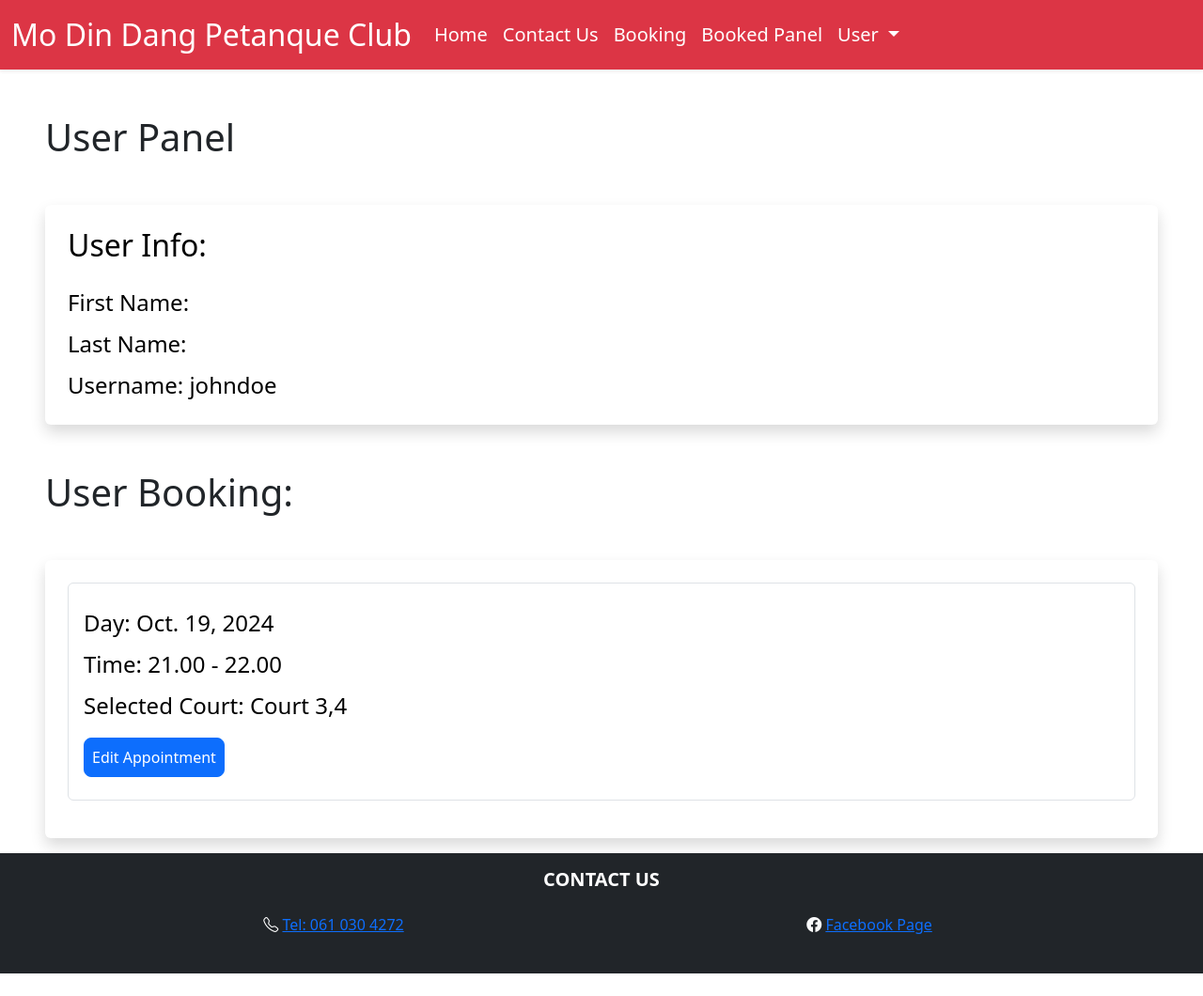
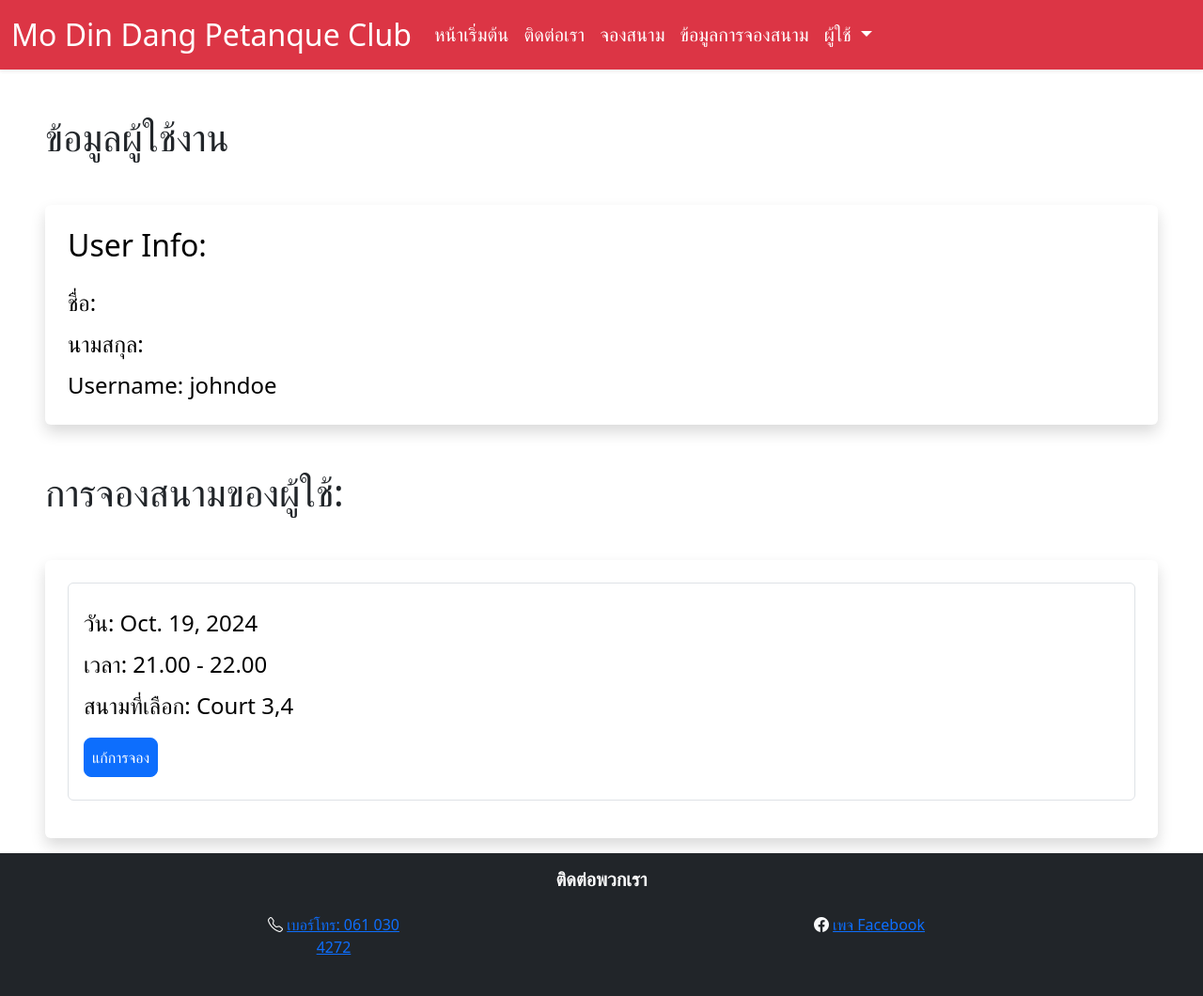
Before and after one commit to phawin-1494/Django_Assignment, a Django app: page /user-panel in a window 1280 px wide. Shown: the whole page at 94% size. Before the commit the page ends 1036 px from the top, so only its background shows below. Run offline with Django 4.2, Linux system fonts and the light colour scheme; a user stored in the database is signed in; data comes from the database, SQL or seed files in the repository; both versions use the stored data as it was after the commit.

Commit message:
minor fixes

```diff
--- a/petanque_court/members/views.py
+++ b/petanque_court/members/views.py
@@ -17,14 +17,14 @@
         else:
             # Return an 'invalid login' error message.
             ...
-            messages.success(request, "There Was An Error!")
+            messages.success(request, "มีปัญหา!")
             return redirect('login')
     else:
         return render(request, 'authenticate/login.html', {})
 
 def logout_user(request):
     logout(request)
-    messages.success(request, "Sign Out Successful")
+    messages.success(request, "ออกจากระบบสำเร็จ")
     return redirect('index')
 
 def register_user(request):
@@ -36,7 +36,7 @@
             password = form.cleaned_data['password1']
             user = authenticate(username=username, password = password)
             login(request, user)
-            messages.success(request, "Sign Up Completed!")
+            messages.success(request, "เข้าสู่ระบบสำเร็จ!")
             return redirect('index')
     else:
         form = RegisterUserForm()
--- a/petanque_court/petanque_court/settings.py
+++ b/petanque_court/petanque_court/settings.py
@@ -26,7 +26,7 @@
 # SECURITY WARNING: don't run with debug turned on in production!
 DEBUG = True
 
-ALLOWED_HOSTS = ['.vercel.app']
+ALLOWED_HOSTS = ['.vercel.app', '127.0.0.1']
 
 
 # Application definition
--- a/petanque_court/reserve/templates/layout.html
+++ b/petanque_court/reserve/templates/layout.html
@@ -29,32 +29,32 @@
                 <div class="collapse navbar-collapse" id="navbarSupportedContent">
                     <ul class="navbar-nav mb-2 mb-lg-0  fs-5">
                         <li class="nav-item">
-                            <a class="nav-link active cHover text-white" aria-current="page" href="{% url 'index' %}">Home</a>
+                            <a class="nav-link active cHover text-white" aria-current="page" href="{% url 'index' %}">หน้าเริ่มต้น</a>
                         </li>
                         <li class="nav-item">
-                            <a class="nav-link active cHover text-white" href="#contact">Contact Us</a>
+                            <a class="nav-link active cHover text-white" href="#contact">ติดต่อเรา</a>
                         </li>
                         <li class="nav-item">
-                            <a class="nav-link active cHover text-white" href="{% url 'booking' %}">Booking</a>
+                            <a class="nav-link active cHover text-white" href="{% url 'booking' %}">จองสนาม</a>
                         </li>
                         {% if user.is_authenticated %}
                         <!--Clinic Staff Link-->
                         <li class="nav-item">
-                            <a class="nav-link active cHover text-white" href="{% url 'staffPanel' %}">Booked Panel</a>
+                            <a class="nav-link active cHover text-white" href="{% url 'staffPanel' %}">ข้อมูลการจองสนาม</a>
                         </li>
                         <li class="nav-item dropdown me-3 fs-5">
                             <a class="nav-link active dropdown-toggle cHover text-white" href="#" role="button" data-bs-toggle="dropdown" aria-expanded="false">
-                              User
+                              ผู้ใช้
                             </a>
                             <ul class="dropdown-menu  border zNav">
-                              <li><a class="dropdown-item text-black" href="{% url 'userPanel' %}">User Panel</a></li>
+                              <li><a class="dropdown-item text-black" href="{% url 'userPanel' %}">ข้อมูลผู้ใช้</a></li>
                               <li><hr class=""></li>
-                              <li><a class="dropdown-item text-black" href="{% url 'logout' %}">Sign Out</a></li>
+                              <li><a class="dropdown-item text-black" href="{% url 'logout' %}">ออกจากระบบ</a></li>
                             </ul>
                         </li>
                         {% else %}
                         <li class="nav-item me-3">
-                            <a class="nav-link active cHover text-white" href="{% url 'login' %}">Sign in</a>
+                            <a class="nav-link active cHover text-white" href="{% url 'login' %}">เข้าสู่ระบบ</a>
                         </li>
                         {% endif %}
                     </ul>
@@ -85,7 +85,7 @@
         <div class="container-fluid pt-3">
             <div class="d-flex justify-content-center">
                 <h5 class="text-uppercase fw-bold textGradient" id="contact">
-                    Contact Us
+                    ติดต่อพวกเรา
                 </h5>
             </div>
             <section class="">
@@ -98,7 +98,7 @@
                         <!-- Links -->
                         <p>
                             <a><i class="bi bi-telephone"></i></a>
-                            <a href="Tel: 061 030 4272" class=""><span class="cBlue">Tel: 061 030 4272</span></a>
+                            <a href="Tel: 061 030 4272" class=""><span class="cBlue">เบอร์โทร: 061 030 4272</span></a>
                         </p>
                     </div>
                     <!-- Grid column -->
@@ -108,7 +108,7 @@
                         <!-- Links -->
                         <p>
                             <a><i class="bi bi-facebook text-light"></i></a>
-                            <a href="https://www.facebook.com/profile.php?id=100055188583294" class=""><span class="cBlue">Facebook Page</span></a>
+                            <a href="https://www.facebook.com/profile.php?id=100055188583294" class=""><span class="cBlue">เพจ Facebook</span></a>
                         </p>
                     </div>
                     <!-- Service links Regular -->
--- a/petanque_court/reserve/templates/userPanel.html
+++ b/petanque_court/reserve/templates/userPanel.html
@@ -7,13 +7,13 @@
 
 
 {% if user.is_authenticated %}
-<h1 class=" ms-5 mt-5 ">User Panel</h1>
+<h1 class=" ms-5 mt-5 ">ข้อมูลผู้ใช้งาน</h1>
 
 <div class="shadow p-4 mb-5 bg-body bg-body rounded text-black  m-5 ">
     <h2 class="">User Info:</h2>
     <ul class="list-group fs-4 mt-3">
-            <li class="list-group mt-2">First Name: {{ user.first_name }}</li>
-            <li class="list-group mt-2">Last Name: {{ user.last_name }}</li>
+            <li class="list-group mt-2">ชื่อ: {{ user.first_name }}</li>
+            <li class="list-group mt-2">นามสกุล: {{ user.last_name }}</li>
             <li class="list-group mt-2">Username: {{ user.username }}</li>
     </ul>
 </div>
@@ -21,15 +21,15 @@
 <!--Appointment Loop-->
 {% if appointments.count > 0 %}
 <div class="mt-5 ">
-    <h1 class=" ms-5">User Booking:</h1>
+    <h1 class=" ms-5">การจองสนามของผู้ใช้:</h1>
     <div class="shadow p-4 mb-3 bg-body bg-body rounded text-black  m-5">
         {% for appointment in appointments %}
         <div class="list-group fs-4 border p-3 mb-3">
-            <p class="list-group mt-2">Day: {{ appointment.day }}</p>
-            <p class="list-group mt-2">Time: {{ appointment.time }}</p>
-            <p class="list-group mt-2">Selected Court: {{ appointment.service }}</p>
+            <p class="list-group mt-2">วัน: {{ appointment.day }}</p>
+            <p class="list-group mt-2">เวลา: {{ appointment.time }}</p>
+            <p class="list-group mt-2">สนามที่เลือก: {{ appointment.service }}</p>
             <div class="mt-3 mb-2">
-                <a class="btn btn-primary rounded-3 p-2" href="{% url 'userUpdate' appointment.id %}">Edit Appointment</a>
+                <a class="btn btn-primary rounded-3 p-2" href="{% url 'userUpdate' appointment.id %}">แก้การจอง</a>
             </div>
         </div>
         {% endfor %}
@@ -40,8 +40,8 @@
 {% else %}
 
 <div class="shadow p-4 mb-5 bg-body bg-body rounded text-black  m-5">
-    <h1 class="p-2  ms-3">First Sign in!</h1>
-    <a href="{% url 'login' %}" class="btn btn-primary text-white">Sign in</a>
+    <h1 class="p-2  ms-3">โปรดเข้าสู่ระบบ!</h1>
+    <a href="{% url 'login' %}" class="btn btn-primary text-white">เข้าสู่ระบบ</a>
 </div>
 
 {% endif %}
--- a/petanque_court/reserve/views.py
+++ b/petanque_court/reserve/views.py
@@ -18,7 +18,7 @@
         service = request.POST.get('service')
         day = request.POST.get('day')
         if service == None:
-            messages.success(request, "Please Select A Service!")
+            messages.success(request, "โปรดเลือกสนาม!")
             return redirect('booking')
 
         #Store day and service in django session:
@@ -68,16 +68,16 @@
                             day = day,
                             time = time,
                         )
-                        messages.success(request, "Reservation Saved!")
+                        messages.success(request, "จองสนามสำเร็จ!")
                         return redirect('index')
                     else:
-                        messages.success(request, "The Selected Time Has Been Reserved Before!")
+                        messages.success(request, "วันที่เลือกมีคนจองแล้ว!")
                 else:
-                    messages.success(request, "The Selected Day Is Full!")
+                    messages.success(request, "วันที่เลือกเต็มแล้ว!")
             else:
-                    messages.success(request, "The Selected Date Isn't In The Correct Time Period!")
+                    messages.success(request, "วันที่เลือกอยู่ในเวลาที่ไม่ถูกต้อง!")
         else:
-            messages.success(request, "Please Select A Set Of Court!")
+            messages.success(request, "โปรดเลือกสนาม!")
 
 
     return render(request, 'bookingSubmit.html', {
@@ -162,16 +162,16 @@
                             day = day,
                             time = time,
                         )
-                        messages.success(request, "Reservation Edited!")
+                        messages.success(request, "แก้ข้อมูลการจองแล้ว!")
                         return redirect('index')
                     else:
-                        messages.success(request, "The Selected Time Has Been Reserved Before!")
+                        messages.success(request, "วันที่เลือกมีคนจองแล้ว!")
                 else:
-                    messages.success(request, "The Selected Day Is Full!")
+                    messages.success(request, "วันที่เลือกเต็มแล้ว!")
             else:
-                    messages.success(request, "The Selected Date Isn't In The Correct Time Period!")
+                    messages.success(request, "วันที่เลือกอยู่ในเวลาที่ไม่ถูกต้อง!")
         else:
-            messages.success(request, "Please Select A Set Of Court!")
+            messages.success(request, "โปรดเลือกสนาม!")
         return redirect('userPanel')
 
 
```
Also changed, not shown: petanque_court/members/templates/authenticate/login.html (+4 -4 lines), petanque_court/members/templates/authenticate/register_user.html (+5 -5 lines), petanque_court/reserve/templates/booking.html (+6 -6 lines), petanque_court/reserve/templates/bookingSubmit.html (+5 -5 lines), petanque_court/reserve/templates/index.html (+6 -6 lines), petanque_court/reserve/templates/staffPanel.html (+9 -9 lines), petanque_court/reserve/templates/userUpdate.html (+8 -8 lines), petanque_court/reserve/templates/userUpdateSubmit.html (+5 -5 lines), petanque_court/db.sqlite3, petanque_court/vercel.json, 1 other file.
